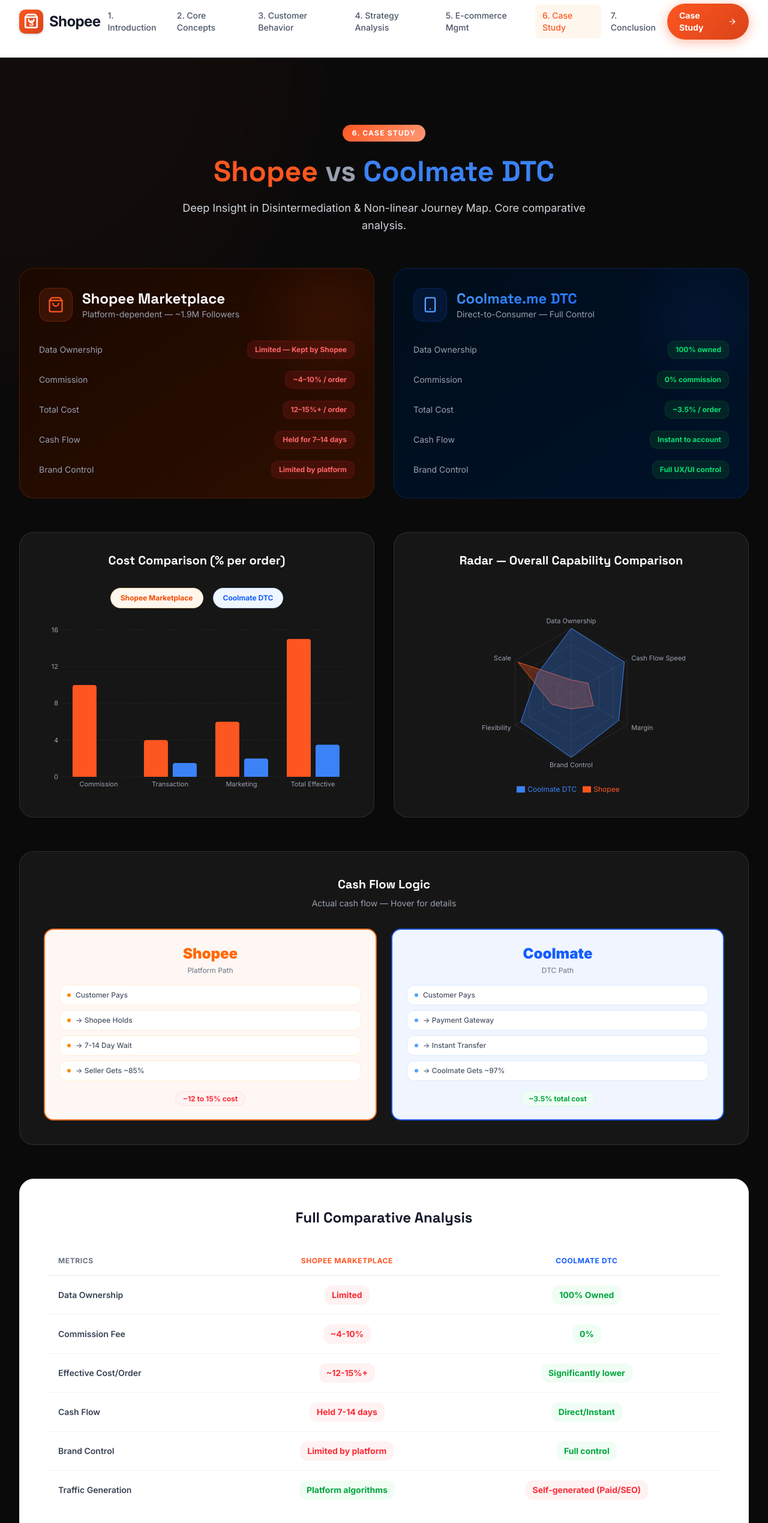
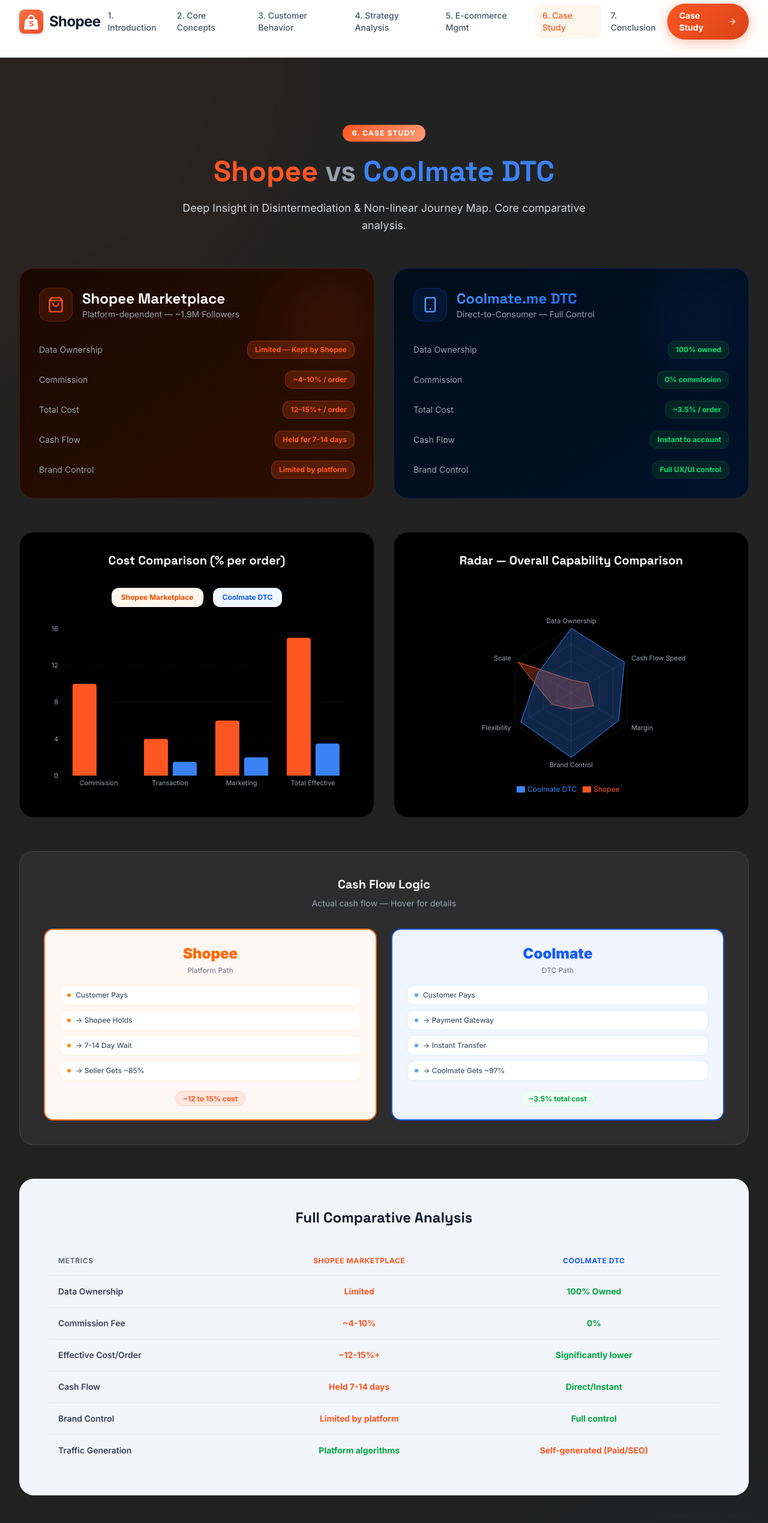
Before and after one commit to baohan08112007/DTB_Assignment_1, a React (Vite) app: page /case-study in a window 1280 px wide. Shown: the top 2539 px of the page at 60% size. Built offline with nearby package versions, Linux system fonts and the light colour scheme.

Commit message:
Refactor styles and improve layout responsiveness across multiple components

```diff
--- a/src/components/Charts.jsx
+++ b/src/components/Charts.jsx
@@ -109,7 +109,7 @@
           ))}
         </div>
         <div className="mt-4 text-center">
-          <span className="text-xs font-bold px-3 py-1 rounded-full bg-red-50 text-red-500 border border-red-100">
+          <span className="text-xs font-bold px-3 py-1 rounded-full bg-[#fe5621]/10 text-[#fe5621] border border-[#fe5621]/20">
             −12 to 15% cost
           </span>
         </div>
--- a/src/components/InteractiveCharts.jsx
+++ b/src/components/InteractiveCharts.jsx
@@ -69,13 +69,13 @@
       <div className="flex gap-4 mb-4">
         <button
           onClick={() => toggleSeries('shopee')}
-          className={`px-4 py-2 text-xs font-bold rounded-full transition-all border ${activeSeries.shopee ? 'bg-orange-50 text-orange-600 border-orange-200' : 'bg-gray-50 text-gray-400 border-gray-100 hover:bg-gray-100'}`}
+          className={`px-4 py-2 text-xs font-bold rounded-xl transition-all ${activeSeries.shopee ? 'bg-orange-50 text-orange-600' : 'bg-gray-50 text-gray-400 hover:bg-gray-100'}`}
         >
           Shopee Marketplace
         </button>
         <button
           onClick={() => toggleSeries('coolmate')}
-          className={`px-4 py-2 text-xs font-bold rounded-full transition-all border ${activeSeries.coolmate ? 'bg-blue-50 text-blue-600 border-blue-200' : 'bg-gray-50 text-gray-400 border-gray-100 hover:bg-gray-100'}`}
+          className={`px-4 py-2 text-xs font-bold rounded-xl transition-all ${activeSeries.coolmate ? 'bg-blue-50 text-blue-600' : 'bg-gray-50 text-gray-400 hover:bg-gray-100'}`}
         >
           Coolmate DTC
         </button>
--- a/src/components/Shared.jsx
+++ b/src/components/Shared.jsx
@@ -3,7 +3,7 @@
 import { fadeUp, stagger } from '../data/constants';
 import { ShoppingBag } from 'lucide-react';
 
-export const AnimatedSection = ({ children, id, className = '' }) => {
+export const AnimatedSection = ({ children, id, className = '', ...props }) => {
   const ref = useRef(null);
   const inView = useInView(ref, { once: true, margin: '-80px' });
   return (
@@ -14,6 +14,7 @@
       initial="hidden"
       animate={inView ? 'visible' : 'hidden'}
       className={className}
+      {...props}
     >
       {children}
     </motion.section>
@@ -58,26 +59,32 @@
   </div>
 );
 
-export const ShopeeLogo = ({ className = "w-10 h-10 text-[24px]" }) => (
-  <div className={`${className} rounded-[25%] flex items-center justify-center text-white font-black relative overflow-hidden flex-shrink-0 shadow-sm`} style={{ background: 'linear-gradient(135deg, #fe5621, #d94318)' }}>
-    <ShoppingBag className="w-[65%] h-[65%] text-white absolute top-[15%]" style={{ strokeWidth: 2.5 }} />
-    <span className="relative z-10 text-[0.45em] mt-[20%] font-bold font-sans tracking-tighter">S</span>
+export const ShopeeLogo = ({ className = "w-10 h-10" }) => (
+  <div className={`${className} rounded-[22%] flex-shrink-0 overflow-hidden shadow-sm`} style={{ background: 'linear-gradient(145deg, #f97040 0%, #ee4d2d 100%)' }}>
+    <svg viewBox="0 0 100 100" fill="none" xmlns="http://www.w3.org/2000/svg" className="w-full h-full">
+      {/* Shopping bag body */}
+      <path d="M28 40 Q26 40 25 42 L20 80 Q19 83 22 83 L78 83 Q81 83 80 80 L75 42 Q74 40 72 40 Z" fill="white"/>
+      {/* Bag handle */}
+      <path d="M38 40 Q38 24 50 24 Q62 24 62 40" stroke="white" strokeWidth="6" strokeLinecap="round" fill="none"/>
+      {/* S letter in orange */}
+      <text x="50" y="71" textAnchor="middle" fontSize="30" fontWeight="900" fontFamily="Arial, sans-serif" fill="#ee4d2d" letterSpacing="-1">S</text>
+    </svg>
   </div>
 );
 
 export const CompRow = ({ label, shopeeVal, coolmateVal, shopeeGood, coolmateGood }) => (
   <motion.tr
     variants={fadeUp}
-    className="border-b border-gray-100 last:border-0 hover:bg-gray-50 transition-colors"
+    className="border-b border-gray-200 last:border-0 hover:bg-white transition-colors"
   >
     <td className="py-4 px-4 text-sm font-semibold text-gray-700">{label}</td>
     <td className="py-4 px-4 text-center">
-      <span className={`text-sm font-bold px-3 py-1.5 rounded-xl inline-block ${shopeeGood ? 'bg-green-50 text-green-600' : 'bg-red-50 text-red-500'}`}>
+      <span className={`text-sm font-bold inline-block ${shopeeGood ? 'text-green-600' : 'text-[#fe5621]'}`}>
         {shopeeVal}
       </span>
     </td>
     <td className="py-4 px-4 text-center">
-      <span className={`text-sm font-bold px-3 py-1.5 rounded-xl inline-block ${coolmateGood ? 'bg-green-50 text-green-600' : 'bg-red-50 text-red-500'}`}>
+      <span className={`text-sm font-bold inline-block ${coolmateGood ? 'text-green-600' : 'text-[#fe5621]'}`}>
         {coolmateVal}
       </span>
     </td>
--- a/src/layouts/MainLayout.jsx
+++ b/src/layouts/MainLayout.jsx
@@ -36,7 +36,7 @@
               </span>
             </NavLink>
 
-            <div className="hidden lg:flex items-center gap-1">
+            <div className="hidden md:flex items-center gap-1">
               {NAV_LINKS.map(link => (
                 <NavLink
                   key={link.href}
--- a/src/pages/CaseStudy.jsx
+++ b/src/pages/CaseStudy.jsx
@@ -8,7 +8,7 @@
 
 export default function CaseStudy() {
   return (
-    <AnimatedSection id="case-study" className="py-28 relative overflow-hidden bg-[#0a0a0a]">
+    <AnimatedSection id="case-study" className="py-28 relative overflow-hidden" style={{ backgroundColor: '#222222' }}>
       {/* Background glows */}
       <motion.div
         animate={{ scale: [1, 1.3, 1], opacity: [0.15, 0.3, 0.15] }}
@@ -57,7 +57,7 @@
                 ].map((row, i) => (
                   <li key={i} className="flex items-center justify-between gap-3">
                     <span className="text-sm text-gray-400">{row.title}</span>
-                    <span className={`text-xs font-bold px-3 py-1.5 rounded-xl ${row.bad ? 'bg-red-900/30 text-red-400 border border-red-900/40' : 'bg-green-900/30 text-green-400 border border-green-900/40'}`}>
+                    <span className={`text-xs font-bold px-3 py-1.5 rounded-xl ${row.bad ? 'bg-[#fe5621]/20 text-[#fe5621] border border-[#fe5621]/30' : 'bg-green-900/30 text-green-400 border border-green-900/40'}`}>
                       {row.val}
                     </span>
                   </li>
@@ -103,12 +103,12 @@
 
         {/* Charts Grid */}
         <div className="grid lg:grid-cols-2 gap-8 mb-14">
-          <motion.div variants={scaleIn} className="rounded-3xl p-8 border bg-white/5 border-white/10">
+          <motion.div variants={scaleIn} className="rounded-3xl p-8 border bg-[#000000] border-white/10">
             <h3 className="text-xl font-bold text-white text-center mb-8">Cost Comparison (% per order)</h3>
             <InteractiveBarChart data={feeData} />
           </motion.div>
 
-          <motion.div variants={scaleIn} className="rounded-3xl p-8 border bg-white/5 border-white/10">
+          <motion.div variants={scaleIn} className="rounded-3xl p-8 border bg-[#000000] border-white/10">
             <h3 className="text-xl font-bold text-white text-center mb-8">Radar — Overall Capability Comparison</h3>
             <InteractiveRadarChart data={radarData} />
           </motion.div>
@@ -122,7 +122,7 @@
         </motion.div>
 
         {/* Full Metrics Comparison Table */}
-        <motion.div variants={fadeUp} className="rounded-3xl p-8 md:p-12 mb-14 border border-gray-100 shadow-sm bg-white overflow-hidden">
+        <motion.div variants={fadeUp} className="rounded-3xl p-8 md:p-12 mb-14 border border-gray-200 shadow-sm bg-[#f2f5fa] overflow-hidden">
           <h3 className="text-2xl font-bold text-gray-900 text-center mb-2">Full Comparative Analysis</h3>
           <div className="overflow-x-auto mt-8">
             <table className="w-full text-sm">
--- a/src/pages/EcommerceManagement.jsx
+++ b/src/pages/EcommerceManagement.jsx
@@ -16,7 +16,7 @@
       {/* Channel Evolution */}
       <motion.div variants={fadeUp} className="bg-white rounded-3xl p-8 border border-gray-100 shadow-sm mb-12">
         <h3 className="text-xl font-bold text-gray-900 text-center mb-8">Sales Channel Evolution</h3>
-        <div className="flex flex-col md:flex-row items-center gap-6">
+        <div className="flex flex-col md:flex-row items-center md:items-start gap-6">
           {[
             { name: 'Single Channel', desc: 'Only one channel. Simple but high risk.', width: '33%' },
             { name: 'Multi Channel', desc: 'Multiple independent channels — website, Shopee, Facebook.', width: '60%' },
--- a/src/pages/StrategyAnalysis.jsx
+++ b/src/pages/StrategyAnalysis.jsx
@@ -43,7 +43,7 @@
 
         <div className="grid md:grid-cols-2 gap-8">
           {/* Before - Traditional */}
-          <motion.div variants={fadeLeft} className="bg-white rounded-2xl p-6 border border-gray-200 shadow-sm">
+          <motion.div variants={fadeLeft} className="bg-white rounded-2xl p-6 border border-red-200 shadow-sm bg-gradient-to-br from-red-50 to-white">
             <div className="text-xs font-bold text-red-400 uppercase tracking-widest mb-5 flex items-center gap-2">
               <XCircle className="w-4 h-4" />
               Before — Traditional
```
